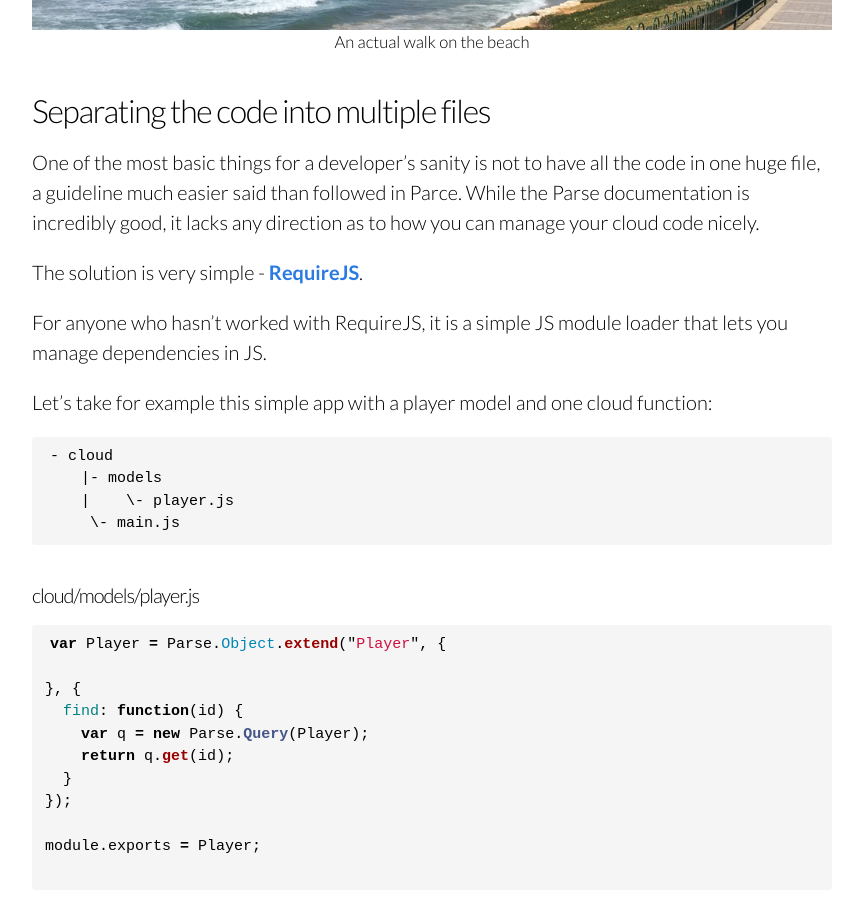
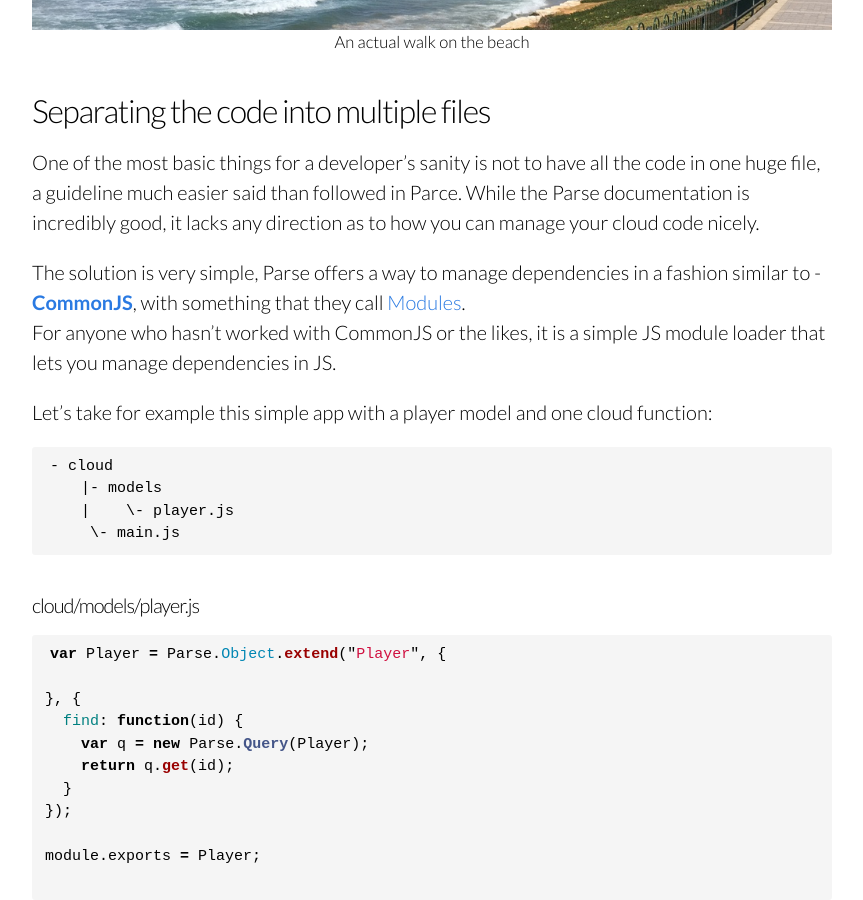
Before and after one commit to yonbergman/blog, a Jekyll site: the page built from _posts/2015-04-27-static-sites-with-parse.markdown, in a window 1280 px wide and 900 px high, scrolled down 899 px. Shown: the whole window, without its empty margins (208-1071 px from the left). Built offline with Jekyll 4.4.1, drawn with Linux system fonts in a browser that asks for light colours; Markdown is read by kramdown in place of the engine named in the settings.

Commit message:
fix requirejs commonjs mixup

```diff
--- a/_posts/2015-04-27-static-sites-with-parse.markdown
+++ b/_posts/2015-04-27-static-sites-with-parse.markdown
@@ -23,9 +23,8 @@ First I wanted to share a few of the reasons why I enjoy using Parse:
 
 One of the most basic things for a developer's sanity is not to have all the code in one huge file, a guideline much easier said than followed in Parce. While the Parse documentation is incredibly good, it lacks any direction as to how you can manage your cloud code nicely.
 
-The solution is very simple - [**RequireJS**](http://requirejs.org).
-
-For anyone who hasn't worked with RequireJS, it is a simple JS module loader that lets you manage dependencies in JS.
+The solution is very simple, Parse offers a way to manage dependencies in a fashion similar to - [**CommonJS**](http://wiki.commonjs.org/wiki/CommonJS), with something that they call [Modules](https://parse.com/docs/cloud_code_guide#modules).
+For anyone who hasn't worked with CommonJS or the likes, it is a simple JS module loader that lets you manage dependencies in JS.
 
 Let's take for example this simple app with a player model and one cloud function:
 
```
